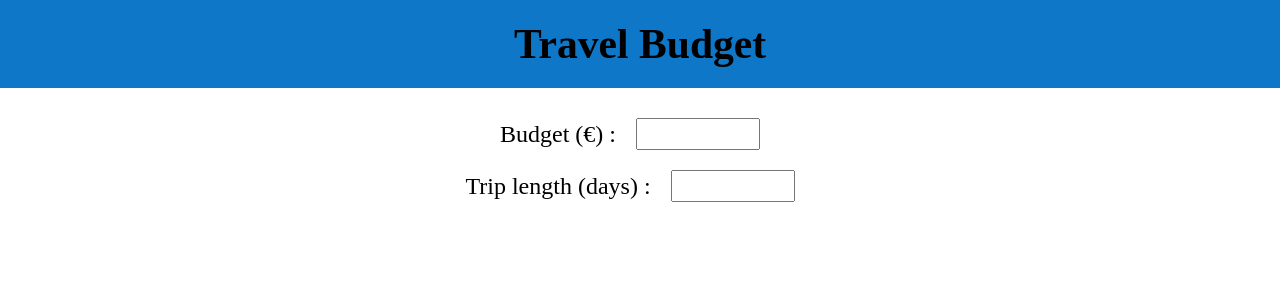
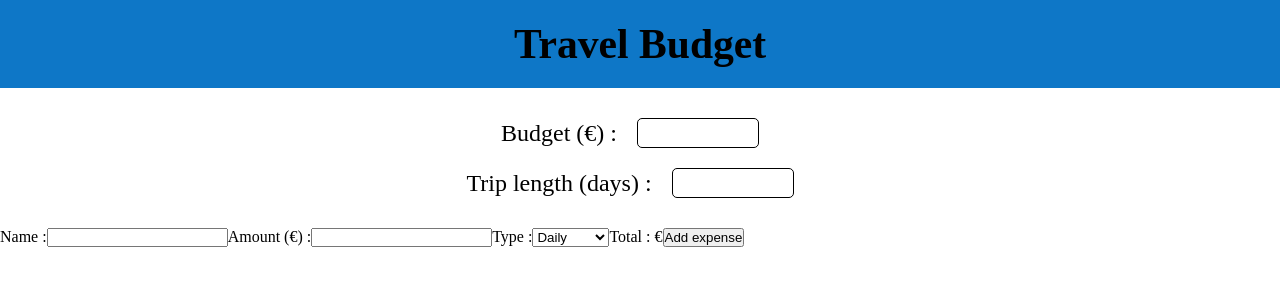
Before and after one commit to JordanDonguy/travelbudget, a React (Create React App) app: page / in a window 1280 px wide. Shown: the top 300 px of the page. Built offline with nearby package versions, Linux system fonts and the light colour scheme.

Commit message:
Add expensesSlice and a addExpenseForm component

```diff
--- a/src/app/App.js
+++ b/src/app/App.js
@@ -5,6 +5,7 @@ import {
   Routes
 } from "react-router-dom";
 import Budget from "../features/budget/budget";
+import AddExpenseForm from "../features/expenses/addExpenseForm/addExpenseForm";
 
 export default function App() {
   return (
@@ -13,6 +14,7 @@ export default function App() {
         <h1>Travel Budget</h1>
       </header>
       <Budget />
+      <AddExpenseForm />
     </div>
   );
 };
--- a/src/app/store.js
+++ b/src/app/store.js
@@ -1,8 +1,10 @@
 import { configureStore } from "@reduxjs/toolkit";
-import budgetReducer from '../features/budget/budgetSlice'
+import budgetReducer from '../features/budget/budgetSlice';
+import expensesReducer from '../features/expenses/expensesSlice';
 
 export default configureStore({
     reducer: {
-        budget: budgetReducer
+        budget: budgetReducer,
+        expenses: expensesReducer
     }
 });
--- a/src/features/budget/budget.js
+++ b/src/features/budget/budget.js
@@ -9,12 +9,12 @@ export default function Budget() {
     const [days, setDays] = useState('');
 
     function handleBudgetChange (e) {
-        setAmount(e.target.value);
+        setAmount(e.currentTarget.value);
         dispatch(editBudget({amount: amount}));
     }
 
     function handleDaysChange (e) {
-        setDays(e.target.value);
+        setDays(e.currentTarget.value);
         dispatch(editDays({days: days}))
     }
 
--- a/src/features/budget/budget.module.css
+++ b/src/features/budget/budget.module.css
@@ -12,4 +12,6 @@
     font-size: 1.5rem;
     width:  120px;
     margin: 10px 20px;
+    border-radius: 5px;
+    border: solid 1px black;
 }
--- a/src/features/budget/budgetSlice.js
+++ b/src/features/budget/budgetSlice.js
@@ -18,6 +18,7 @@ export const budgetSlice = createSlice({
     }
 });
 
-export const selectBudget = (state) => state.budget;
+export const selectBudget = (state) => state.budget.budget;
+export const selectDays = (state) => state.budget.days;
 export const {editBudget, editDays} = budgetSlice.actions;
 export default budgetSlice.reducer;
--- /dev/null
+++ b/src/features/expenses/addExpenseForm/addExpenseForm.js
@@ -0,0 +1,65 @@
+import react, { useState } from "react";
+import { useSelector } from "react-redux";
+import { selectDays } from "../../budget/budgetSlice";
+
+export default function AddExpenseForm() {
+    const [name, setName] = useState('');
+    const [type, setType] = useState('Daily');
+    const [amount, setAmount] = useState('');
+    const [total, setTotal] = useState('');
+    const days = Object.values(useSelector(selectDays));
+
+    function handleAmountChange(e) {
+        setAmount(e.currentTarget.value);
+        if (type === 'Daily') {
+            setTotal(e.currentTarget.value * days)
+        } else {
+            setTotal(e.currentTarget.value)
+        }
+    }
+
+    function handleTypeChange(e) {
+        setType(e.currentTarget.value);
+        if (e.currentTarget.value === "Daily") {
+            setTotal(amount * days)
+        } else {
+            setTotal(amount)
+        }
+    }
+
+    function handleSubmit(e) {
+        e.preventDefault();
+    }
+
+
+    return (
+        <div>
+            <form onSubmit={handleSubmit}>
+                <label>Name :</label>
+                <input
+                id="name"
+                type="text"
+                value={name}
+                onChange={(e) => setName(e.currentTarget.value)}
+                required
+                />
+                <label>Amount (€) :</label>
+                <input
+                id="amount"
+                type="number"
+                step="0.1"
+                value={amount}
+                onChange={handleAmountChange}
+                required
+                />
+                <label>Type :</label>
+                <select id="type" value={type} onChange={handleTypeChange}>
+                    <option key="a" value="Daily">Daily</option>
+                    <option key="b" value="One-time">One-time</option>
+                </select>
+                <label>Total : {total} €</label>
+                <button>Add expense</button>
+            </form>
+        </div>
+    )
+}
--- /dev/null
+++ b/src/features/expenses/expensesSlice.js
@@ -0,0 +1,17 @@
+import { createSlice } from "@reduxjs/toolkit";
+import { selectDays } from "../budget/budgetSlice";
+import { useSelector } from "react-redux";
+
+export const expensesSlice = createSlice({
+    name: "expenses",
+    initialState: [],
+    reducers: {
+        addExpense: (state, action) => {
+            const { id, name, type, amount, total } = action.payload;
+            state.push(action.payload)
+        }
+    }
+});
+
+export const {addExpense} = expensesSlice.actions;
+export default expensesSlice.reducer;
```
